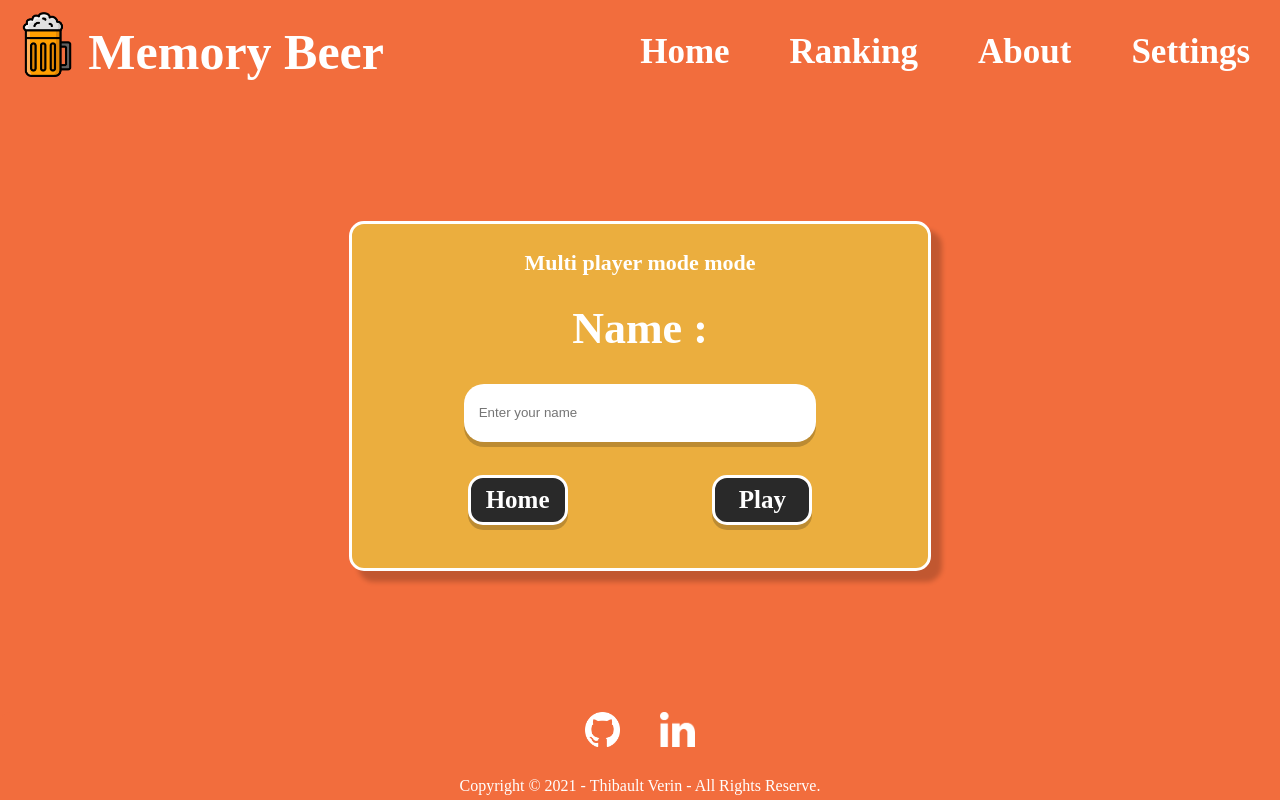
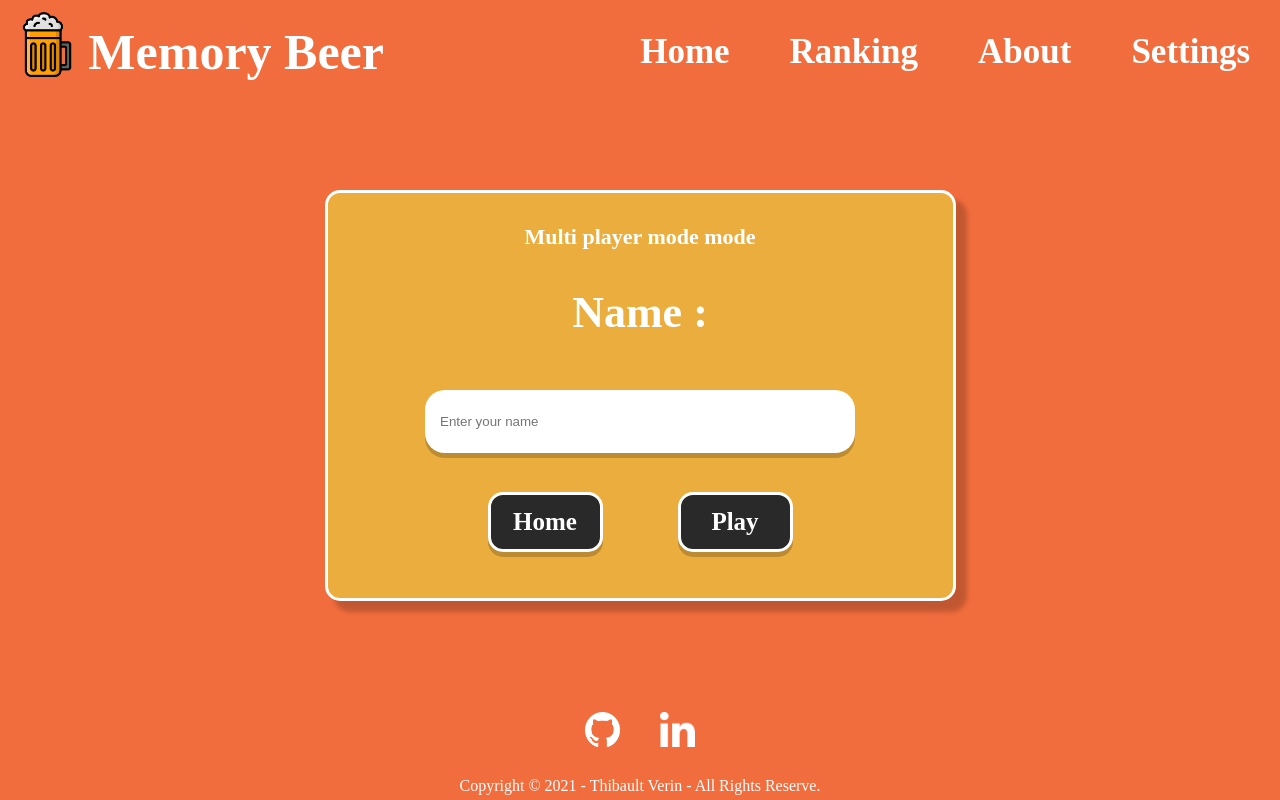
Before and after one commit to ThibaultVerin/Memory-Beer-React, a React (Create React App) app: page /single-player in a window 1280 px wide. Built offline with nearby package versions, Linux system fonts and the light colour scheme; a web font is replaced by a local one.

Commit message:
Css player-info component responsive  done

```diff
--- a/src/components/PlayerInfo/MultiplayerInfo.scss
+++ b/src/components/PlayerInfo/MultiplayerInfo.scss
@@ -78,14 +78,14 @@
     }
 }
 
-@media screen and (min-width: 1024px) {
-    .singlePlayer-info {
-        width: 45%;
-        height: 50%;
-        .singlePlayer-name {
-            input {
-                width: 70%;
-            }
-        }
-    }
-}
+// @media screen and (min-width: 1024px) {
+//     .singlePlayer-info {
+//         width: 45%;
+//         height: 50%;
+//         .singlePlayer-name {
+//             input {
+//                 width: 70%;
+//             }
+//         }
+//     }
+// }
--- a/src/components/PlayerInfo/PlayerInfo.scss
+++ b/src/components/PlayerInfo/PlayerInfo.scss
@@ -49,6 +49,10 @@
                 padding: 15px;
                 outline: none;
                 box-shadow: 0 5px rgba(0, 0, 0, 0.2);
+                &:focus {
+                    transition-duration: 0.3s;
+                    transform: scale(1.1);
+                }
             }
         }
         .singlePlayer-button {
@@ -67,7 +71,12 @@
                 border: solid;
                 border-radius: 15px;
                 box-shadow: 0 5px rgba(0, 0, 0, 0.2);
+                outline: none;
                 cursor: pointer;
+                &:hover {
+                    transition-duration: 0.3s;
+                    transform: scale(1.1);
+                }
                 &:active {
                     box-shadow: 0 5px rgba(0, 0, 0, 0.2);
                     transform: translateY(4px);
@@ -78,34 +87,25 @@
     }
 }
 
-@media screen and (min-width: 768px) {
+@media screen and (min-width: 532px) {
     .singlePlayer-info {
-        width: 60%;
-        height: 50%;
-        .singlePlayer-name {
-            height: 40%;
-            input {
-                height: 20px;
-            }
-        }
-        .singlePlayer-button {
-            button, input {
-                height: 50px;
-                width: 90px;
-                font-size: 17px;
+        form {
+            .singlePlayer-button {
+                width: 380px;
             }
         }
     }
 }
 
-@media screen and (min-width: 1024px) {
+@media screen and (min-width: 768px) {
     .singlePlayer-info {
-        width: 45%;
-        height: 50%;
+        width: 625px;
         form {
-            .singlePlayer-name {
-                input {
-                    width: 70%;
+            .singlePlayer-button {
+                width: 380px;
+                button, input {
+                    height: 60px;
+                    width: 115px;
                 }
             }
         }
```
